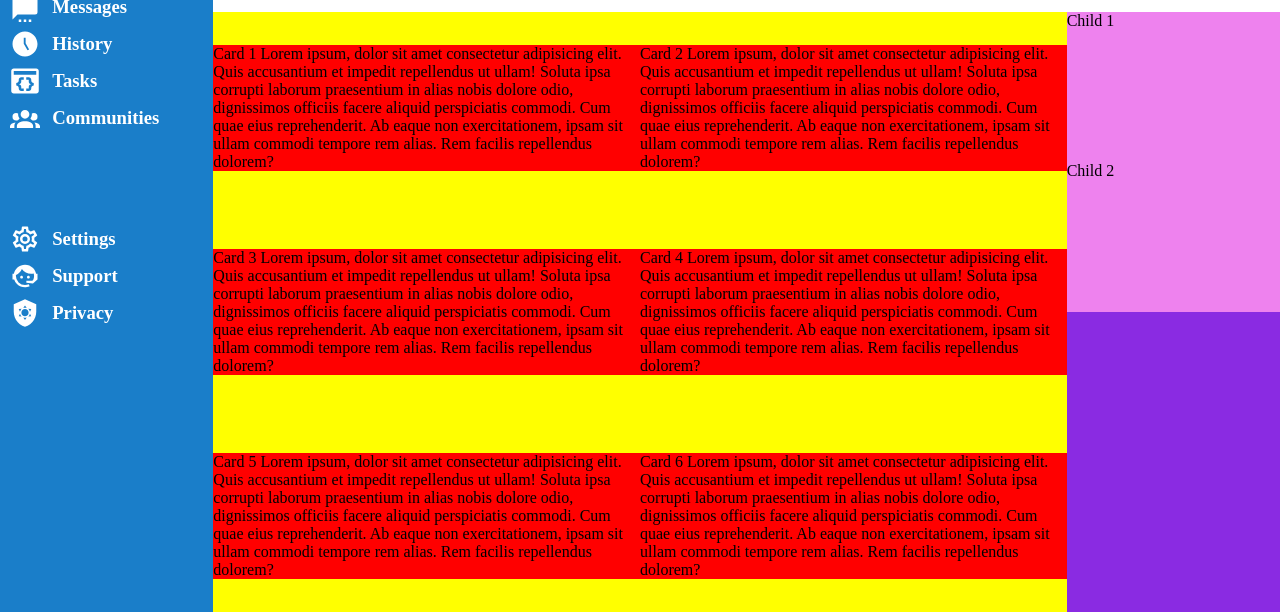
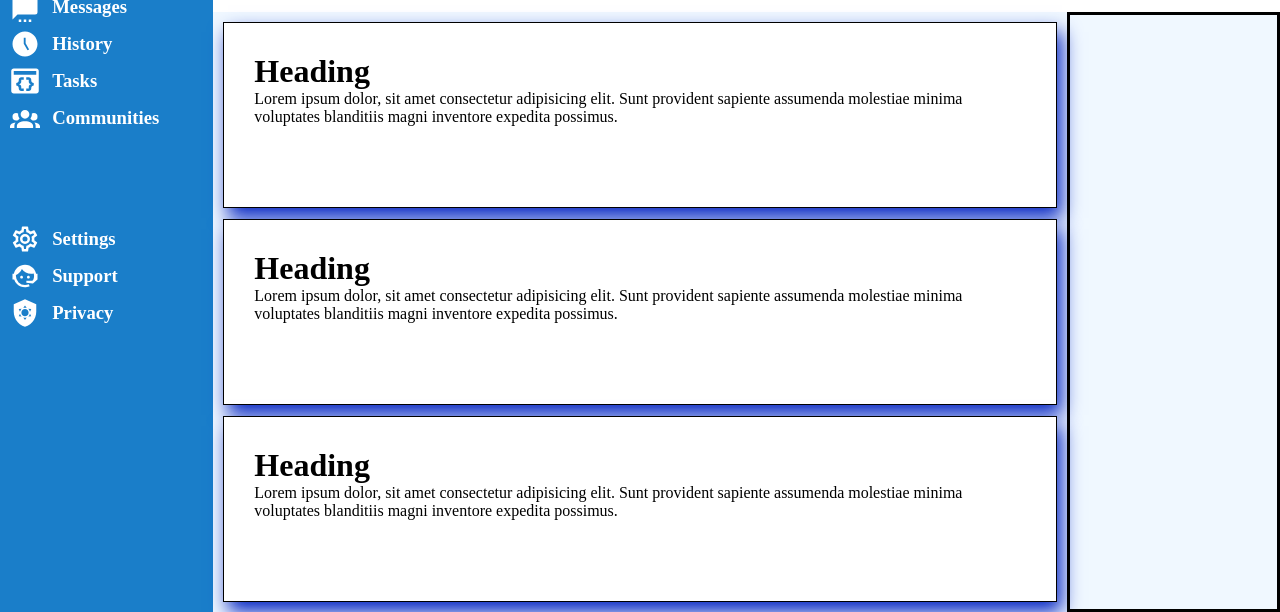
Before and after one commit to devingdaniels/admin_dashboard, a plain HTML site: page index.html in a window 1280 px wide. Shown: the part 188-800 px from the top of the page. Drawn offline with Linux system fonts and the light colour scheme.

Commit message:
Added grid functionality

```diff
--- a/index.html
+++ b/index.html
@@ -93,22 +93,31 @@
    </nav>
     <!-- LEFT SIDE BAR END -->
 
-    <main>
-        <!-- <h3>Title</h3>    -->
-        <!-- <div class="grid-wrapper-main"></div> -->
-        <div class="main-card">Card 1 Lorem ipsum, dolor sit amet consectetur adipisicing elit. Quis accusantium et impedit repellendus ut ullam! Soluta ipsa corrupti laborum praesentium in alias nobis dolore odio, dignissimos officiis facere aliquid perspiciatis commodi. Cum quae eius reprehenderit. Ab eaque non exercitationem, ipsam sit ullam commodi tempore rem alias. Rem facilis repellendus dolorem?</div>
-        <div class="main-card">Card 2 Lorem ipsum, dolor sit amet consectetur adipisicing elit. Quis accusantium et impedit repellendus ut ullam! Soluta ipsa corrupti laborum praesentium in alias nobis dolore odio, dignissimos officiis facere aliquid perspiciatis commodi. Cum quae eius reprehenderit. Ab eaque non exercitationem, ipsam sit ullam commodi tempore rem alias. Rem facilis repellendus dolorem?</div>
-        <div class="main-card">Card 3 Lorem ipsum, dolor sit amet consectetur adipisicing elit. Quis accusantium et impedit repellendus ut ullam! Soluta ipsa corrupti laborum praesentium in alias nobis dolore odio, dignissimos officiis facere aliquid perspiciatis commodi. Cum quae eius reprehenderit. Ab eaque non exercitationem, ipsam sit ullam commodi tempore rem alias. Rem facilis repellendus dolorem?</div>
-        <div class="main-card">Card 4 Lorem ipsum, dolor sit amet consectetur adipisicing elit. Quis accusantium et impedit repellendus ut ullam! Soluta ipsa corrupti laborum praesentium in alias nobis dolore odio, dignissimos officiis facere aliquid perspiciatis commodi. Cum quae eius reprehenderit. Ab eaque non exercitationem, ipsam sit ullam commodi tempore rem alias. Rem facilis repellendus dolorem?</div>
-        <div class="main-card">Card 5 Lorem ipsum, dolor sit amet consectetur adipisicing elit. Quis accusantium et impedit repellendus ut ullam! Soluta ipsa corrupti laborum praesentium in alias nobis dolore odio, dignissimos officiis facere aliquid perspiciatis commodi. Cum quae eius reprehenderit. Ab eaque non exercitationem, ipsam sit ullam commodi tempore rem alias. Rem facilis repellendus dolorem?</div>
-        <div class="main-card">Card 6 Lorem ipsum, dolor sit amet consectetur adipisicing elit. Quis accusantium et impedit repellendus ut ullam! Soluta ipsa corrupti laborum praesentium in alias nobis dolore odio, dignissimos officiis facere aliquid perspiciatis commodi. Cum quae eius reprehenderit. Ab eaque non exercitationem, ipsam sit ullam commodi tempore rem alias. Rem facilis repellendus dolorem?</div>
+    <!-- MAIN CARD SECTION START-->
+    <div id="main-container">
+        <div class="main-card">
+            <div class="inside-card-wrapper">
+                <h1>Heading</h1>
+                 Lorem ipsum dolor, sit amet consectetur adipisicing elit. Sunt provident sapiente assumenda molestiae minima voluptates blanditiis magni inventore expedita possimus.
+            </div>
+        </div>
+        <div class="main-card">
+            <div class="inside-card-wrapper">
+                <h1>Heading</h1>
+                 Lorem ipsum dolor, sit amet consectetur adipisicing elit. Sunt provident sapiente assumenda molestiae minima voluptates blanditiis magni inventore expedita possimus.
+            </div>
+        </div>
+        <div class="main-card">
+            <div class="inside-card-wrapper">
+                <h1>Heading</h1>
+                 Lorem ipsum dolor, sit amet consectetur adipisicing elit. Sunt provident sapiente assumenda molestiae minima voluptates blanditiis magni inventore expedita possimus.
+            </div>
+        </div>
     </div>
-    </main>
+     <!-- MAIN CARD SECTION END-->
+
     <section id="rightSection">
-        <!-- <h3>Announcements </h3> -->
-        <div class="right-section-child">Child 1</div>
 
-        <div class="right-section-child">Child 2</div>
     </section>
 </body>
 </html>
--- a/style.css
+++ b/style.css
@@ -6,7 +6,7 @@
 }
 
 body{
-    background-color: antiquewhite;
+    background-color:aliceblue;
     height: 100vh;
     width: 100vw;
     display: grid;
@@ -124,29 +124,33 @@ nav > div > div {
 
 /* <!-- LEFT SIDE BAR END --> */
 
-main{
-background-color: yellow;
+/* <!-- MAIN CARD SECTION START--> */
+#main-container{
+background-color:aliceblue;
 grid-column: 2/6;
 grid-row: 2/5;
 display: grid;
-grid-template-columns: 1fr 1fr;
-grid-template-rows: repeat(auto-fill, 1fr);
-justify-items: center;
-align-items: center;
-
 row-gap: 2%;
-
-
+column-gap: 2%;
+padding: 10px;
 }
 
 .main-card{
-    background-color: red;
+    background-color: white;
+    border-left: 10px solid rgb(94, 3, 3);
+    border: 1px solid;
+    box-shadow: 5px 10px 18px rgb(7, 39, 195);;
 
 }
+.inside-card-wrapper{
+    padding: 30px;
+}
+
+/* <!-- MAIN CARD SECTION END--> */
 
 #rightSection{
-    background-color: blueviolet;
     grid-row: 2/5;
+    border: 3px solid black;
     display: grid;
     grid-template-columns: 1fr;
     grid-template-rows: repeat(4, 1fr);
@@ -155,7 +159,7 @@ row-gap: 2%;
 
 }
 .right-section-child{
-background-color: violet;
+
 }
 
 /* CSS */
```
